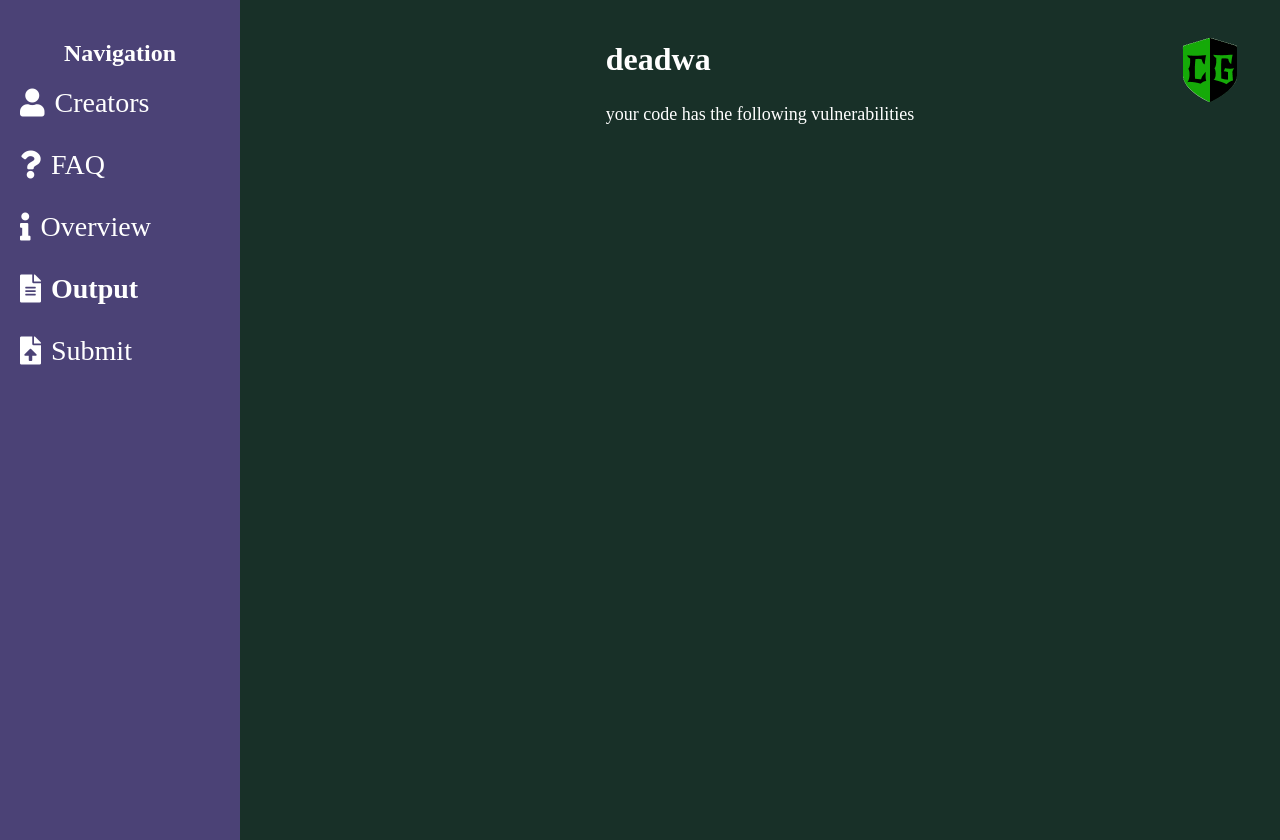
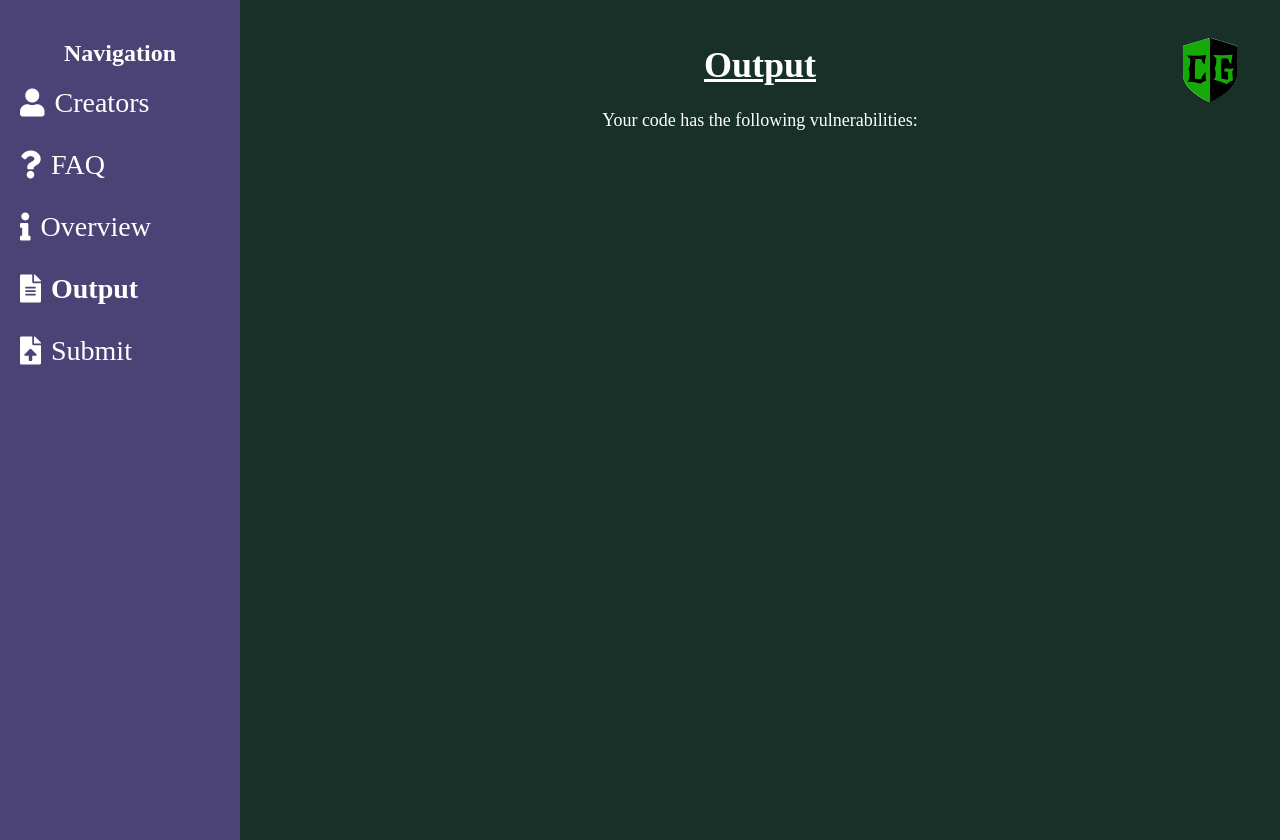
Before and after one commit to shayanakram25/HackTJ24, a Flask app: page /output in a window 1280 px wide. Run offline with Flask 3, Linux system fonts and the light colour scheme.

Commit message:
Update output.html

```diff
--- a/Hack TJ Website/templates/output.html
+++ b/Hack TJ Website/templates/output.html
@@ -67,9 +67,10 @@
         max-width: 800px;
         margin: 0 auto;
         color: #fff; /* Match the text color */
+        text-align: center; /* Center the text */
       }
 
-      .output h2 {
+      .output h1 {
         margin-bottom: 20px;
         font-size: 36px; /* Increase font size */
         text-decoration: underline; /* Add underline */
@@ -115,8 +116,8 @@
         </ul>
       </nav>
       <div class="output">
-        <h1>deadwa</h1>
-        <p>your code has the following vulnerabilities</p>
+        <h1>Output</h1>
+        <p>Your code has the following vulnerabilities: </p>
         <p>{{result}}</p>
       </div>
     </div>
```
